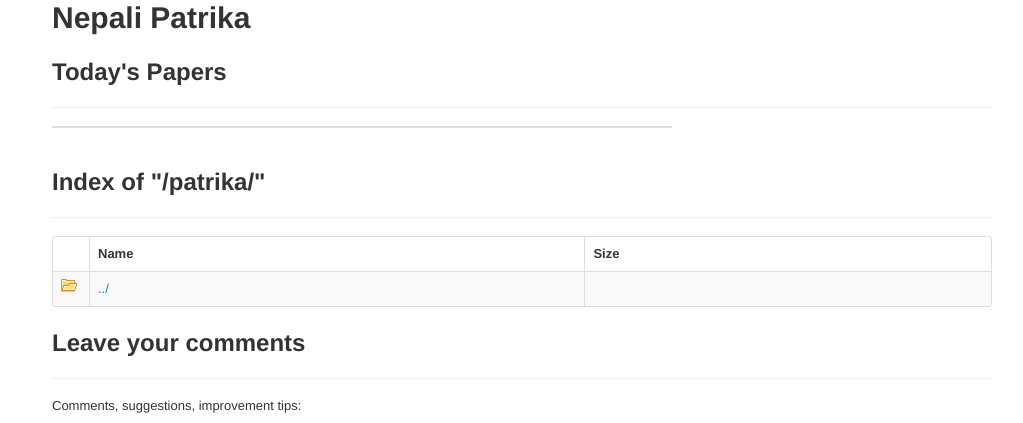
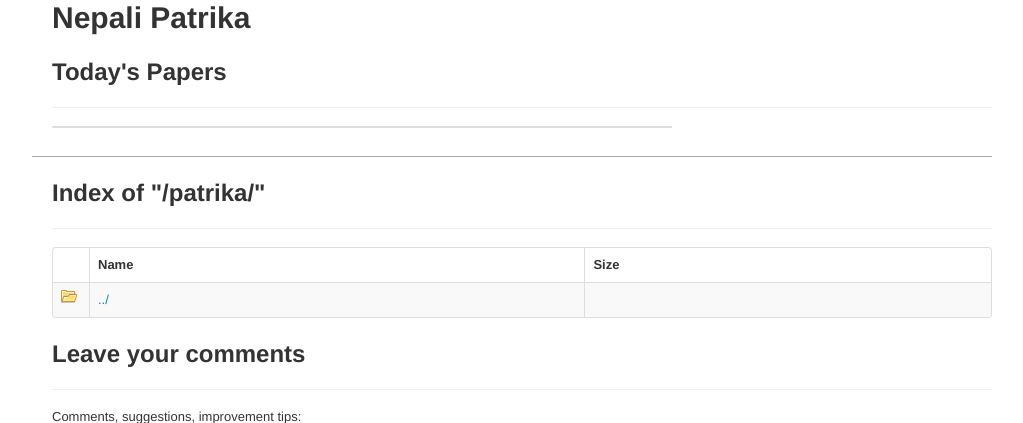
Before and after one commit to bibstha/NepaliNewsHoster, a Django app: template template/fileindex/index.html in a window 1280 px wide. Shown: the part 100-523 px from the top of the page, without its empty margins (118-1141 px from the left). Run offline with Django 3.2, Linux system fonts and the light colour scheme; the template is opened without the code that fills it, so the values that code supplies are empty; parts of the project's set-up code (start-up, migrations or seed data) failed here and were passed over; some libraries are stand-ins or nearby versions.

Commit message:
Updated styles

```diff
--- a/media_dir/css/style.css
+++ b/media_dir/css/style.css
@@ -30,3 +30,8 @@
 header {
   height: 100px;
 }
+
+#todays-papers .row {
+  border-bottom: 1px solid #AAAAAA;
+  padding-bottom: 10px;
+}
```
Also changed, not shown: template/cms/index.html (indentation only).
